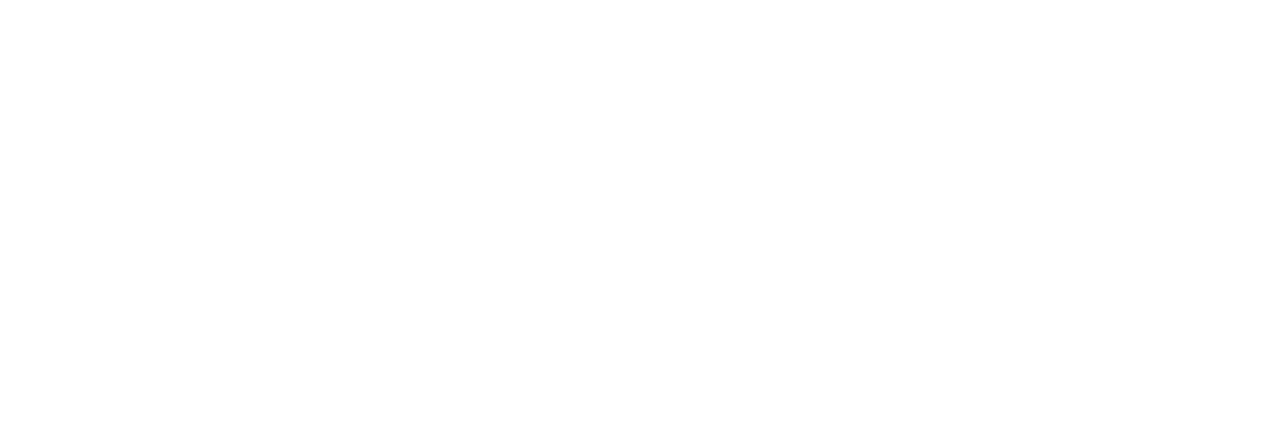
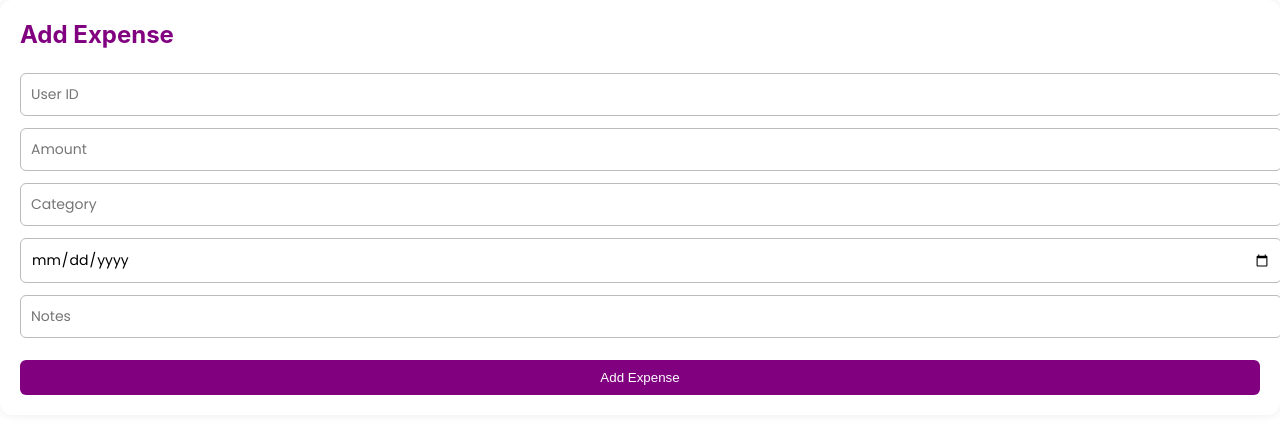
Before and after one commit to JaimyRenji/ByteCraft, a React (Create React App) app in the folder expense-planner/client/frontendf/frontendf/: page /expense in a window 1280 px wide. Before the commit this address had no page. Shown: the top 434 px of the page. Built offline with nearby package versions, Linux system fonts and the light colour scheme.

Commit message:
Updated Expenses by Lakshmi and Jaimy

```diff
--- a/expense-planner/client/frontendf/frontendf/src/App.js
+++ b/expense-planner/client/frontendf/frontendf/src/App.js
@@ -4,7 +4,8 @@
 import { Login } from './pages/login/Login';
 import BudgetPlanning from './pages/dashboard/BudgetPlanning';
 import Dashboard from './pages/dashboard/Dashboard';
-
+import ExpenseList from './pages/dashboard/Expense';
+import AddExpenseForm from './pages/dashboard/ExpenseAdd';
 function App() {
   // ✅ Define dummy data here
   const dummyData = {
@@ -34,6 +35,8 @@
           <Route path="/auth" element={<Login />} />
           <Route path="/budget" element={<BudgetPlanning />} />
           <Route path="/dash" element={<Dashboard data={dummyData} />} />
+          <Route path="/history" element={<ExpenseList />} />
+          <Route path="/expense" element={<AddExpenseForm />} />
         </Routes>
       </div>
     </Router>
--- /dev/null
+++ b/expense-planner/client/frontendf/frontendf/src/pages/dashboard/Expense.css
@@ -0,0 +1,116 @@
+/* Form.css */
+
+/* ===== Layout Containers ===== */
+.form-container, .modal form {
+  display: flex;
+  flex-direction: column;
+  gap: 12px;
+  margin-bottom: 30px;
+}
+
+.list-container {
+  background-color: paleturquoise;
+  padding: 20px;
+  border-radius: 12px;
+  box-shadow: 0 0 10px rgba(0,0,0,0.1);
+}
+.list-container h2{
+  text-align: center;
+  color:purple;
+}
+
+/* ===== Input Fields ===== */
+input {
+  padding: 10px;
+  border: 1px solid #ccc;
+  border-radius: 6px;
+  font-size: 14px;
+}
+
+/* ===== Buttons ===== */
+button {
+  padding: 8px 12px;
+  border: none;
+  border-radius: 6px;
+  font-weight: 500;
+  cursor: pointer;
+  transition: background-color 0.3s ease;
+}
+
+button:hover {
+  opacity: 0.9;
+}
+
+/* Primary Buttons */
+button[type="submit"] {
+  background-color: purple;
+  color: white;
+}
+
+button[type="button"] {
+  background-color: #ccc;
+  color: #333;
+}
+
+/* Delete Button */
+.delete-btn {
+  background-color: #d90429;
+  color: white;
+}
+
+/* ===== Expense Item Layout ===== */
+div .expense-item{
+  background: rgb(238, 217, 238) !important;
+}
+.expense-item {
+  display: flex;
+  justify-content: space-between;
+  background: rgb(237, 208, 237);
+  margin: 10px 0;
+  padding: 12px;
+  border-radius: 8px;
+  align-items: center;
+  flex-wrap: wrap;
+}
+
+.expense-item p {
+  flex: 1;
+  margin: 0;
+  font-size: 16px;
+}
+
+.expense-item button {
+  margin-left: 8px;
+}
+
+/* ===== Modal ===== */
+.modal-overlay {
+  position: fixed;
+  top: 0;
+  left: 0;
+  right: 0;
+  bottom: 0;
+  background: rgba(0,0,0,0.6);
+  display: flex;
+  justify-content: center;
+  align-items: center;
+  z-index: 10;
+}
+
+.modal {
+  background: white;
+  padding: 25px;
+  border-radius: 12px;
+  width: 300px;
+  max-width: 90%;
+  box-shadow: 0 4px 20px rgba(0,0,0,0.2);
+}
+
+.modal h3 {
+  margin-top: 0;
+  text-align: center;
+}
+
+.modal input {
+  width: 100%;
+}
--- /dev/null
+++ b/expense-planner/client/frontendf/frontendf/src/pages/dashboard/Expense.jsx
@@ -0,0 +1,84 @@
+import React, { useEffect, useState } from 'react';
+import './Expense.css';
+
+const mockData = [
+  {
+    _id: '1',
+    amount: 120,
+    category: 'Food',
+    date: '2025-07-31',
+    notes: 'Lunch'
+  },
+  {
+    _id: '2',
+    amount: 300,
+    category: 'Transport',
+    date: '2025-07-30',
+    notes: 'Cab fare'
+  }
+];
+
+const ExpenseList = () => {
+  const [expenses, setExpenses] = useState([]);
+  const [editModal, setEditModal] = useState(false);
+  const [selectedExpense, setSelectedExpense] = useState(null);
+
+  useEffect(() => {
+    // Simulate fetch
+    setExpenses(mockData);
+  }, []);
+
+  const handleDelete = (id) => {
+    setExpenses(prev => prev.filter(exp => exp._id !== id));
+  };
+
+  const handleEdit = (expense) => {
+    setSelectedExpense(expense);
+    setEditModal(true);
+  };
+
+  const handleUpdate = (e) => {
+    e.preventDefault();
+    setExpenses(prev =>
+      prev.map(exp =>
+        exp._id === selectedExpense._id ? selectedExpense : exp
+      )
+    );
+    setEditModal(false);
+  };
+
+  const handleChange = (e) => {
+    setSelectedExpense({ ...selectedExpense, [e.target.name]: e.target.value });
+  };
+
+  return (
+    <div className="list-container">
+      <h2>Expenses History</h2>
+      {expenses.map((expense) => (
+        <div className="expense-item" key={expense._id}>
+          <p>₹{expense.amount} | {expense.category} | {expense.date}</p>
+          <button onClick={() => handleEdit(expense)}>Edit</button>
+          <button onClick={() => handleDelete(expense._id)} className="delete-btn">Delete</button>
+        </div>
+      ))}
+
+      {editModal && (
+        <div className="modal-overlay">
+          <div className="modal">
+            <h3>Edit Expense</h3>
+            <form onSubmit={handleUpdate}>
+              <input name="amount" type="number" value={selectedExpense.amount} onChange={handleChange} required />
+              <input name="category" value={selectedExpense.category} onChange={handleChange} required />
+              <input name="date" type="date" value={selectedExpense.date} onChange={handleChange} required />
+              <input name="notes" value={selectedExpense.notes} onChange={handleChange} />
+              <button type="submit">Update</button>
+              <button type="button" onClick={() => setEditModal(false)}>Cancel</button>
+            </form>
+          </div>
+        </div>
+      )}
+    </div>
+  );
+};
+
+export default ExpenseList;
--- /dev/null
+++ b/expense-planner/client/frontendf/frontendf/src/pages/dashboard/ExpenseAdd.css
@@ -0,0 +1,126 @@
+/* ====== Global Container Styling ====== */
+.app-container {
+  padding: 20px;
+  max-width: 600px;
+  margin: auto;
+  font-family: 'Poppins', sans-serif;
+}
+
+/* ====== Add Expense Form ====== */
+.form-container {
+  background-color: #ffffff;
+  padding: 20px;
+  border-radius: 12px;
+  margin-bottom: 30px;
+  box-shadow: 0 0 10px rgba(0, 0, 0, 0.08);
+}
+
+.form-container h2 {
+  margin-top: 0;
+  margin-bottom: 12px;
+  color: purple
+}
+
+.form-container input {
+  padding: 10px;
+  border: 1px solid #bbb;
+  border-radius: 6px;
+  font-size: 14px;
+}
+
+/* ====== Buttons ====== */
+button {
+  padding: 10px;
+  border: none;
+  border-radius: 6px;
+  cursor: pointer;
+  font-weight: 500;
+  transition: background-color 0.3s ease;
+}
+
+button[type="submit"] {
+  background-color: purple;
+  color: white;
+  margin-top: 10px;
+}
+
+button[type="button"] {
+  background-color: #ccc;
+  color: #333;
+}
+
+button:hover {
+  opacity: 0.95;
+}
+
+.delete-btn {
+  background-color: #d90429;
+  color: white;
+}
+
+/* ====== Expense List Display ====== */
+.list-container {
+  background-color: #fff;
+  padding: 20px;
+  border-radius: 12px;
+  box-shadow: 0 0 10px rgba(0,0,0,0.1);
+}
+
+.expense-item {
+  display: flex;
+  justify-content: space-between;
+  background: #f9f9f9;
+  margin: 10px 0;
+  padding: 12px;
+  border-radius: 8px;
+  align-items: center;
+  flex-wrap: wrap;
+}
+
+.expense-item p {
+  flex: 1;
+  margin: 0;
+  font-size: 16px;
+  color: #333;
+}
+
+.expense-item button {
+  margin-left: 8px;
+}
+
+/* ====== Modal Styling ====== */
+.modal-overlay {
+  position: fixed;
+  top: 0;
+  left: 0;
+  right: 0;
+  bottom: 0;
+  background: rgba(0,0,0,0.6);
+  display: flex;
+  justify-content: center;
+  align-items: center;
+  z-index: 10;
+}
+
+.modal {
+  background: white;
+  padding: 25px;
+  border-radius: 12px;
+  width: 300px;
+  max-width: 90%;
+  box-shadow: 0 4px 20px rgba(0,0,0,0.2);
+}
+
+.modal h3 {
+  margin-top: 0;
+  text-align: center;
+  color: purple;
+}
+
+.modal form input {
+  width: 100%;
+  margin-bottom: 10px;
+  padding: 8px;
+  border: 1px solid #bbb;
+  border-radius: 6px;
+}
--- /dev/null
+++ b/expense-planner/client/frontendf/frontendf/src/pages/dashboard/ExpenseAdd.jsx
@@ -0,0 +1,89 @@
+import React, { useState } from 'react';
+import './ExpenseAdd.css';
+import { useNavigate } from 'react-router-dom';
+
+const AddExpenseForm = () => {
+  const [form, setForm] = useState({
+    userId: '',
+    amount: '',
+    category: '',
+    date: '',
+    notes: ''
+  });
+
+  const navigate = useNavigate();
+
+  const handleChange = (e) => {
+    setForm({ ...form, [e.target.name]: e.target.value });
+  };
+
+  const handleSubmit = (e) => {
+    e.preventDefault();
+
+    const newExpense = {
+      ...form,
+      _id: Date.now().toString(), // Fake ID
+    };
+
+    // ✅ Save to localStorage
+    const existingExpenses = JSON.parse(localStorage.getItem('expenses')) || [];
+    existingExpenses.push(newExpense);
+    localStorage.setItem('expenses', JSON.stringify(existingExpenses));
+
+    // ✅ Clear form
+    setForm({
+      userId: '',
+      amount: '',
+      category: '',
+      date: '',
+      notes: ''
+    });
+
+    // ✅ Navigate to history page
+    navigate('/history');
+  };
+
+  return (
+    <form onSubmit={handleSubmit} className="form-container">
+      <h2>Add Expense</h2>
+      <input
+        name="userId"
+        placeholder="User ID"
+        value={form.userId}
+        onChange={handleChange}
+        required
+      />
+      <input
+        name="amount"
+        type="number"
+        placeholder="Amount"
+        value={form.amount}
+        onChange={handleChange}
+        required
+      />
+      <input
+        name="category"
+        placeholder="Category"
+        value={form.category}
+        onChange={handleChange}
+        required
+      />
+      <input
+        name="date"
+        type="date"
+        value={form.date}
+        onChange={handleChange}
+        required
+      />
+      <input
+        name="notes"
+        placeholder="Notes"
+        value={form.notes}
+        onChange={handleChange}
+      />
+      <button type="submit">Add Expense</button>
+    </form>
+  );
+};
+
+export default AddExpenseForm;
```
